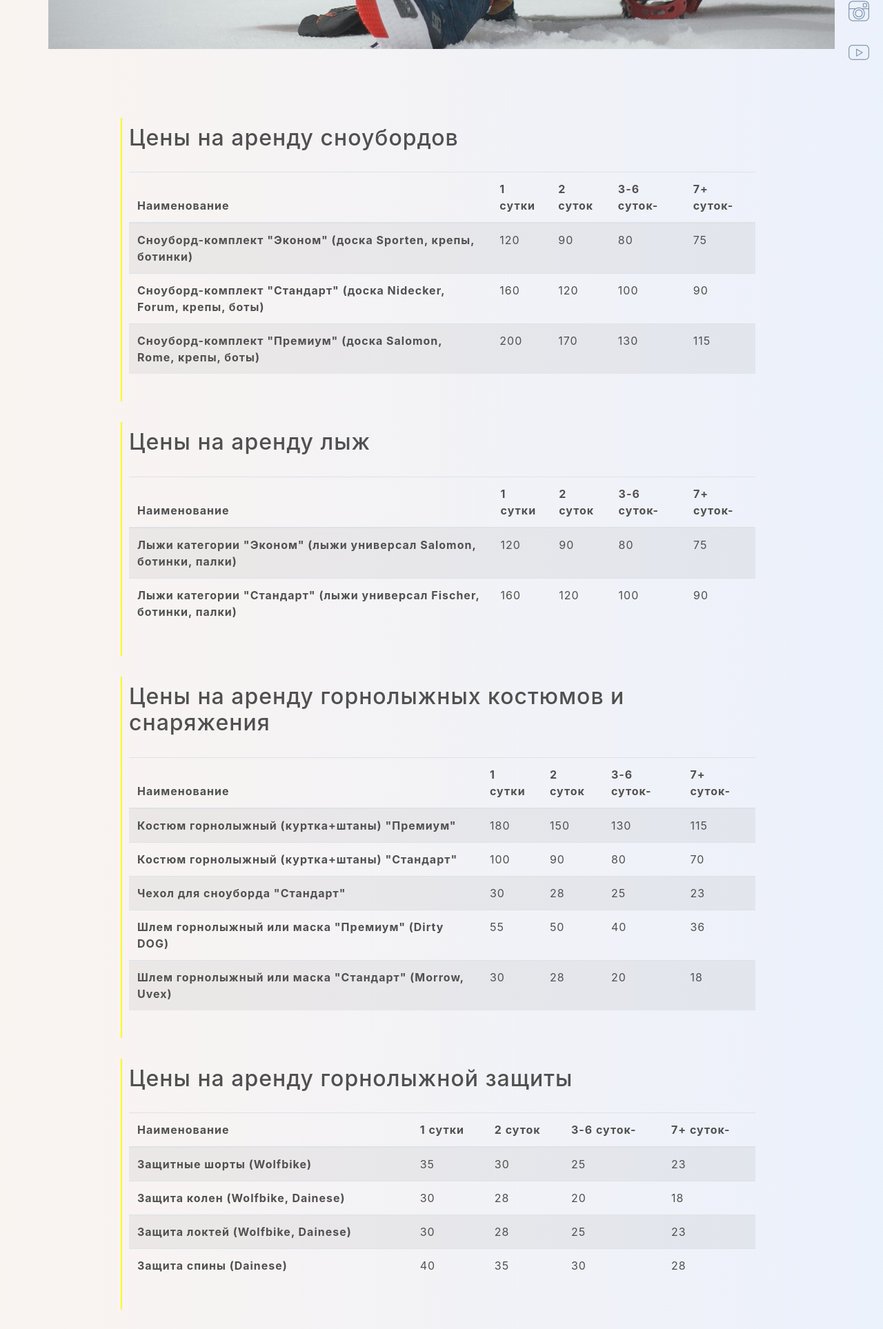
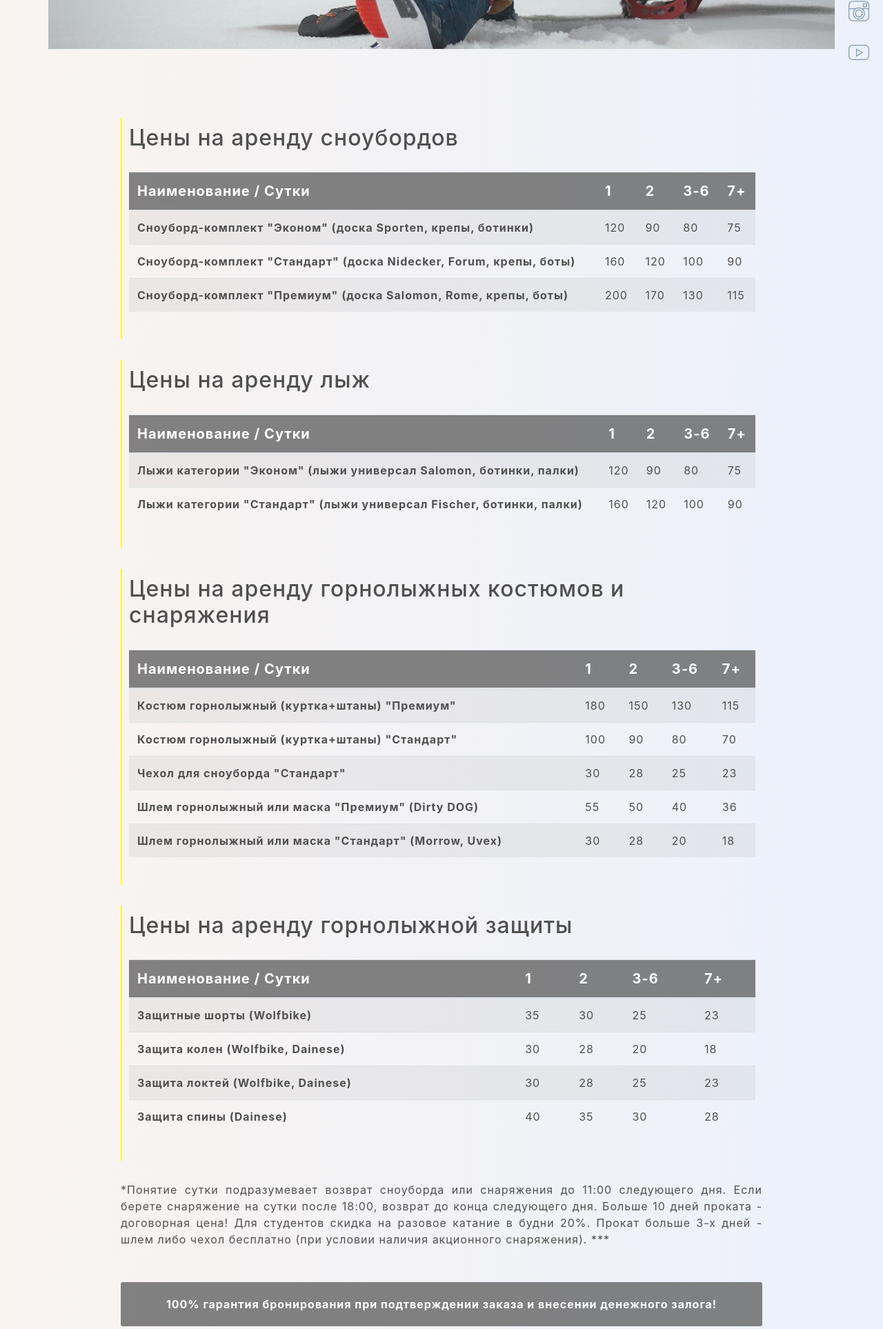
Before and after one commit to forshow/forshow.github.io, a PHP site: page /skiing.html in a window 1280 px wide. Shown: the part 659-2586 px from the top of the page at 69% size. Run offline with PHP 8.4, Linux system fonts and the light colour scheme; some libraries are stand-ins or nearby versions.

Commit message:
apdate for RUC

```diff
--- a/rideUp/camping.html
+++ b/rideUp/camping.html
@@ -145,7 +145,7 @@
                         <table class="table table-striped">
                             <thead>
                                 <tr>
-                                    <th scope="col">Наименование / Сутки</th>
+                                    <th class="naming" scope="col">Наименование / Сутки</th>
                                     <th scope="col">1</th>
                                     <th scope="col">2</th>
                                     <th scope="col">3</th>
--- a/rideUp/css/_menu.scss
+++ b/rideUp/css/_menu.scss
@@ -47,7 +47,7 @@ header {
         #call {
             opacity: 0;
             position: fixed;
-            bottom: 0px;
+            bottom: -100px;
             left: 50%;
             transform: translateX(-50%);
             z-index: 10;
--- a/rideUp/css/_mobile.scss
+++ b/rideUp/css/_mobile.scss
@@ -9,12 +9,14 @@
         }
 
         header {
+
             nav {
                 .menu-btn {
                     display: block;
                 }
 
                 #call {
+
                     &.show {
                         opacity: 1;
                         bottom: 75px;
@@ -130,9 +132,23 @@
                 padding: 0 10px;
 
                 #price {
+
                     .price-list {
-                        .table {
-                            overflow: scroll;
+
+                        table {
+
+                            thead {
+                                tr {
+
+                                    th {
+                                        min-width: 14vw;
+
+                                        &.naming {
+                                            min-width: 80vw;
+                                        }
+                                    }
+                                }
+                            }
                         }
                     }
 
--- a/rideUp/css/style.css
+++ b/rideUp/css/style.css
@@ -23,7 +23,7 @@ header nav .menu-btn {
 header nav #call {
   opacity: 0;
   position: fixed;
-  bottom: 0px;
+  bottom: -100px;
   left: 50%;
   transform: translateX(-50%);
   z-index: 10;
@@ -222,8 +222,13 @@ body {
           padding: 10px;
           max-width: 100%;
           overflow-x: scroll; }
-          body main .wraper #price .price-list .table {
+          body main .wraper #price .price-list table {
             margin: 30px 0; }
+            body main .wraper #price .price-list table thead {
+              color: #fff;
+              font-size: 20px;
+              font-weight: bold;
+              background: rgba(80, 80, 80, 0.7); }
         body main .wraper #price .more-info {
           text-align: justify; }
           body main .wraper #price .more-info .waranty {
@@ -497,8 +502,10 @@ body {
   body main .wraper {
     width: 100%;
     padding: 0 10px; }
-    body main .wraper #price .price-list .table {
-      overflow: scroll; }
+    body main .wraper #price .price-list table thead tr th {
+      min-width: 14vw; }
+      body main .wraper #price .price-list table thead tr th.naming {
+        min-width: 80vw; }
     body main .wraper #price .more-info {
       padding: 20px; }
       body main .wraper #price .more-info .waranty {
--- a/rideUp/css/style.scss
+++ b/rideUp/css/style.scss
@@ -141,9 +141,15 @@ body {
 
                     }
 
-                    .table {
+                    table {
                         margin: 30px 0;
-                        //overflow: scroll;
+
+                        thead {
+                            color: #fff;
+                            font-size: 20px;
+                            font-weight: bold;
+                            background: rgba($dark-color, 0.7);
+                        }
                     }
                 }
 
--- a/rideUp/fishing.html
+++ b/rideUp/fishing.html
@@ -173,7 +173,7 @@
                     <table class="table table-striped">
                         <thead>
                             <tr>
-                                <th scope="col">Наименование / Сутки</th>
+                                <th class="naming" scope="col">Наименование / Сутки</th>
                                 <th scope="col">1</th>
                                 <th scope="col">2</th>
                                 <th scope="col">3</th>
--- a/rideUp/skiing.html
+++ b/rideUp/skiing.html
@@ -174,11 +174,11 @@
                     <table class="table table-striped">
                         <thead>
                             <tr>
-                                <th scope="col">Наименование</th>
-                                <th scope="col">1 сутки</th>
-                                <th scope="col">2 суток</th>
-                                <th scope="col">3-6 суток-</th>
-                                <th scope="col">7+ суток-</th>
+                                <th class="naming" scope="col">Наименование / Сутки</th>
+                                <th scope="col">1</th>
+                                <th scope="col">2</th>
+                                <th scope="col">3-6</th>
+                                <th scope="col">7+</th>
                             </tr>
                         </thead>
                         <tbody>
@@ -211,11 +211,11 @@
                     <table class="table table-striped">
                         <thead>
                             <tr>
-                                <th scope="col">Наименование</th>
-                                <th scope="col">1 сутки</th>
-                                <th scope="col">2 суток</th>
-                                <th scope="col">3-6 суток-</th>
-                                <th scope="col">7+ суток-</th>
+                                <th class="naming" scope="col">Наименование / Сутки</th>
+                                <th scope="col">1</th>
+                                <th scope="col">2</th>
+                                <th scope="col">3-6</th>
+                                <th scope="col">7+</th>
                             </tr>
                         </thead>
                         <tbody>
@@ -241,11 +241,11 @@
                     <table class="table table-striped">
                         <thead>
                             <tr>
-                                <th scope="col">Наименование</th>
-                                <th scope="col">1 сутки</th>
-                                <th scope="col">2 суток</th>
-                                <th scope="col">3-6 суток-</th>
-                                <th scope="col">7+ суток-</th>
+                                <th class="naming" scope="col">Наименование / Сутки</th>
+                                <th scope="col">1</th>
+                                <th scope="col">2</th>
+                                <th scope="col">3-6</th>
+                                <th scope="col">7+</th>
                             </tr>
                         </thead>
                         <tbody>
@@ -292,11 +292,11 @@
                     <table class="table table-striped">
                         <thead>
                             <tr>
-                                <th scope="col">Наименование</th>
-                                <th scope="col">1 сутки</th>
-                                <th scope="col">2 суток</th>
-                                <th scope="col">3-6 суток-</th>
-                                <th scope="col">7+ суток-</th>
+                                <th class="naming" scope="col">Наименование / Сутки</th>
+                                <th scope="col">1</th>
+                                <th scope="col">2</th>
+                                <th scope="col">3-6</th>
+                                <th scope="col">7+</th>
                             </tr>
                         </thead>
                         <tbody>
```
